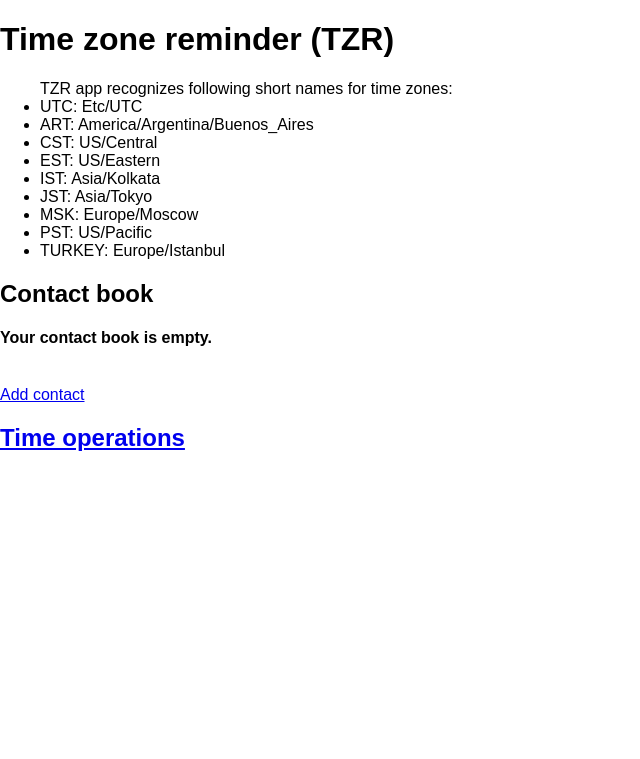
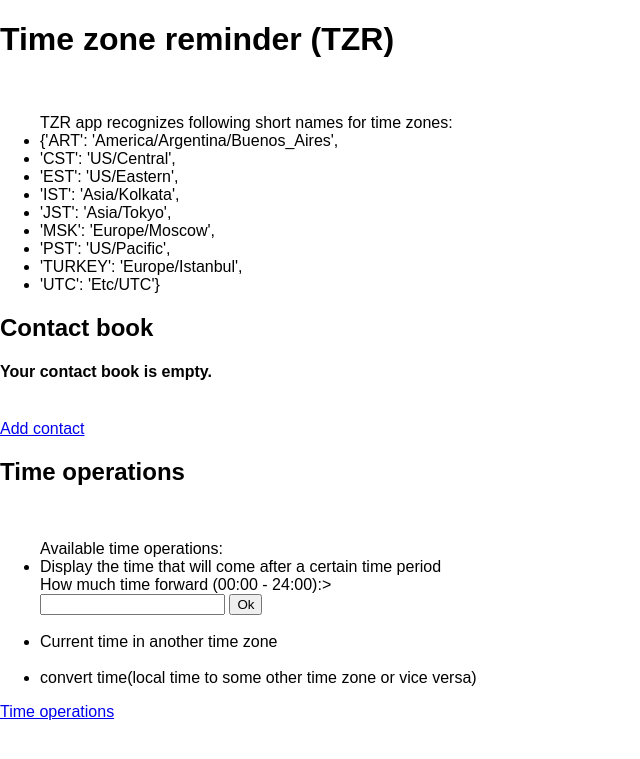
Before and after one commit to gelst13/TimeZoneReminder, a Flask app: page / in a window 1280 px wide. Shown: the top 759 px of the page, without its empty margins (0-640 px from the left). Run offline with Flask 3, Linux system fonts and the light colour scheme.

Commit message:
Revert "index.html updated"
This reverts commit ccf1f639e35b9470109f22e4005e5b47cca7d391.

```diff
--- a/app.py
+++ b/app.py
@@ -38,22 +38,18 @@ new_contact = dict()
 @app.route('/', methods=['POST', 'GET'])
 def index():
     if request.method == 'POST':
-        pass
+        data = list(map(int, request.form.get('time_data').split(':')))
+        result = TimeKeeper.time_operation_0(data)
+        return "In {} hours {} minutes it'll be: {}".format(data[0], data[1], result)
     else:
         contacts = Contacts.query.order_by(Contacts.contact_name).all()
-        tz_dict = TimeKeeper.tz_olson
-        print(tz_dict)
-        return render_template('index.html', contacts=contacts, tz_dict=tz_dict)
+        return render_template('index.html', contacts=contacts)
 
 
 @app.route('/time_operations', methods=['POST', 'GET'])
 def time_operations():
     if request.method == 'POST':
-        if request.form.get('time_data'):
-            data = list(map(int, request.form.get('time_data').split(':')))
-            result = TimeKeeper.time_operation_0(data)
-            return "In {} hours {} minutes it'll be: {}".format(data[0], data[1], result)
-        elif request.form.get('time_data_1'):
+        if request.form.get('time_data_1'):
             data = request.form.get('time_data_1')
             print(data)
             result = TimeKeeper().get_current_time(data)
--- a/templates/index.html
+++ b/templates/index.html
@@ -7,11 +7,17 @@
 
 {% block body %}
 <div class="info">
-    <h1>Time zone reminder (TZR)</h1>
+    <h1>Time zone reminder (TZR)</h1><br>
     <ul>TZR app recognizes following short names for time zones:
-        {% for key, value in tz_dict.items() %}
-            <li>{{ key }}: {{ value }}</li>
-        {% endfor %}
+        <li>{'ART': 'America/Argentina/Buenos_Aires',</li>
+        <li>'CST': 'US/Central',</li>
+        <li>'EST': 'US/Eastern',</li>
+        <li>'IST': 'Asia/Kolkata',</li>
+        <li>'JST': 'Asia/Tokyo',</li>
+        <li>'MSK': 'Europe/Moscow',</li>
+        <li>'PST': 'US/Pacific',</li>
+        <li>'TURKEY': 'Europe/Istanbul',</li>
+        <li>'UTC': 'Etc/UTC'}</li>
      </ul>
 </div>
 
@@ -55,7 +61,28 @@
 
 
 <div class="time">
-    <a href="/time_operations"><h2>Time operations</h2></a>
+    <h2>Time operations</h2><br>
+    <ul>Available time operations:
+        <li>Display the time that will come after a certain time period</li>
+        How much time forward (00:00 - 24:00):>
+        <div class="time_data">
+        <form action="/" method="POST">
+            <input type="text" name="time_data" id="time_data">
+            <input type="submit" value="Ok">
+        </form>
+    </div>
+        <br>
+        <li>Current time in another time zone</li>
+
+
+        <br>
+        <li>convert time(local time to some other time zone or vice versa)</li>
+    </ul>
+    <a href="/time_operations">Time operations</a>
+
+
+
+
 </div>
 
 
```
Also changed, not shown: templates/time_operations.html (+0 -9 lines).
